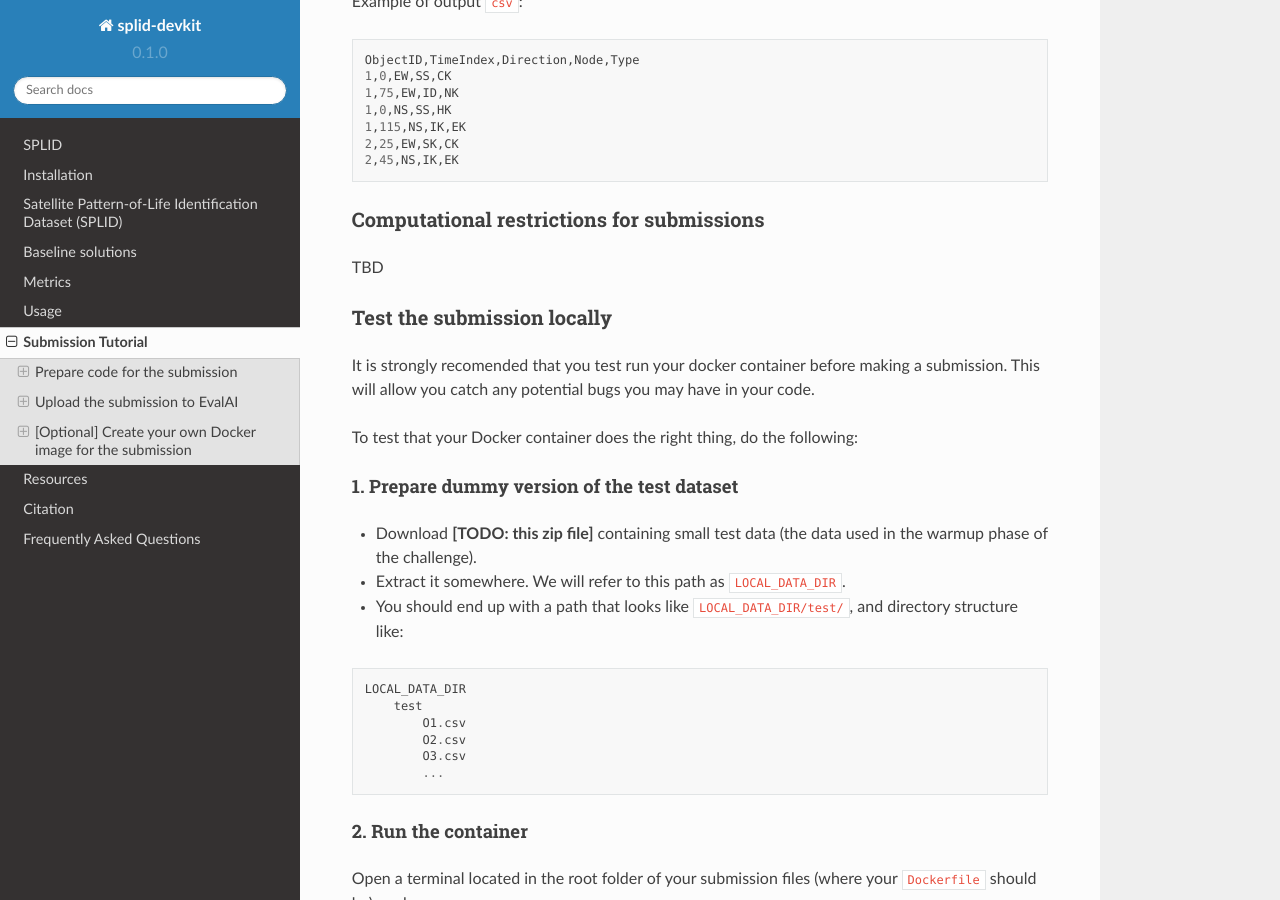
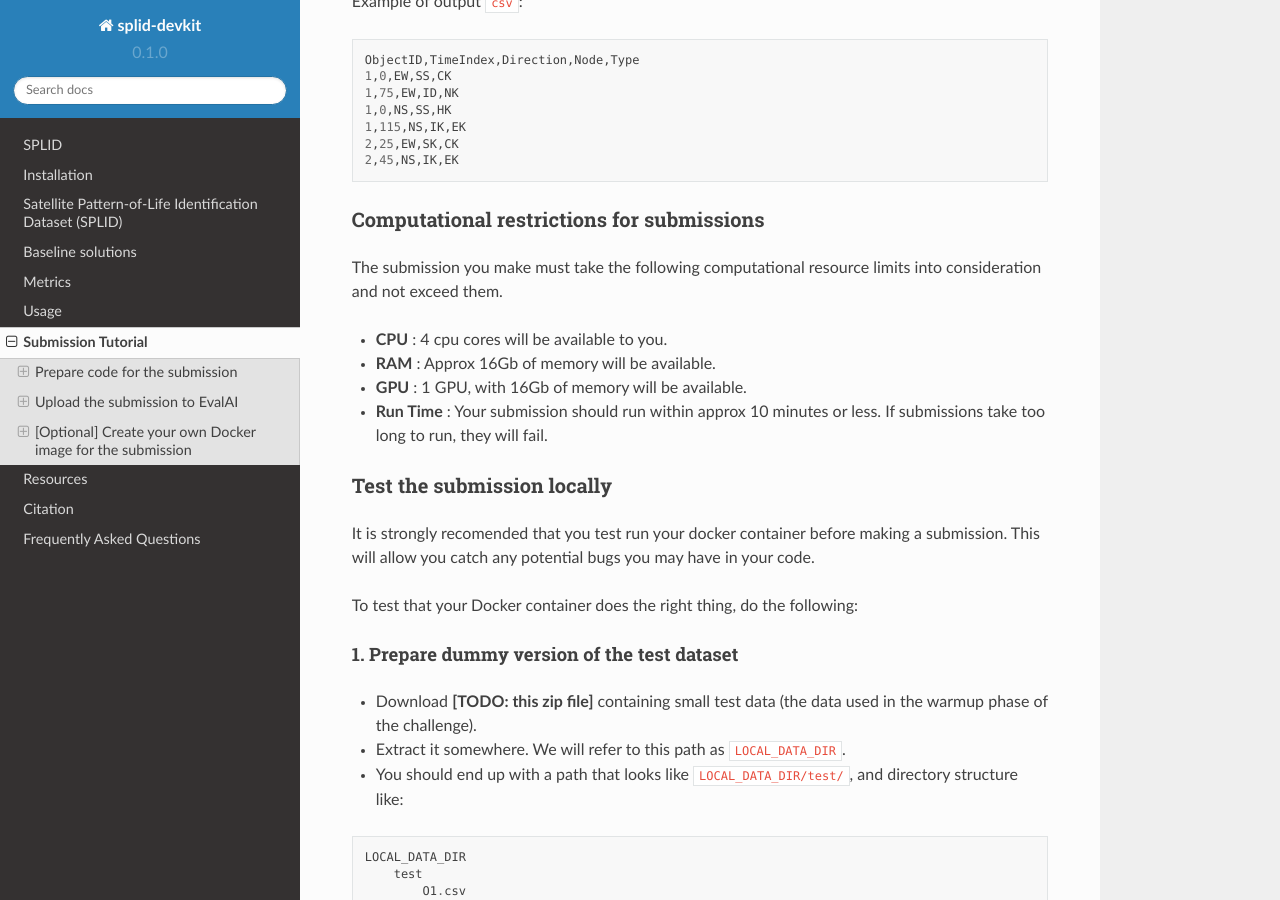
Before and after one commit to olgupila/STORM-AI-devkit-2025, a Sphinx documentation site: the page built from docs/submission.md, in a window 1280 px wide and 900 px high, scrolled down 1209 px. Built offline with Sphinx 7.4.7 and the Read the Docs theme 2.0.0, drawn with Linux system fonts in a browser that asks for light colours; pages that are not in the unit, such as notebooks, are missing from menus.

Commit message:
Add computational resource limits for submission

````diff
--- a/docs/submission.md
+++ b/docs/submission.md
@@ -40,7 +40,12 @@ ObjectID,TimeIndex,Direction,Node,Type
 ```
 
 ### Computational restrictions for submissions
-TBD
+The submission you make must take the following computational resource limits into consideration and not exceed them.
+
+- **CPU** : 4 cpu cores will be available to you.
+- **RAM** : Approx 16Gb of memory will be available.
+- **GPU** : 1 GPU, with 16Gb of memory will be available.
+- **Run Time** : Your submission should run within approx 10 minutes or less. If submissions take too long to run, they will fail.
 
 ### Test the submission locally
 It is strongly recomended that you test run your docker container before making a submission. This will allow you catch any potential bugs you may have in your code.
````
